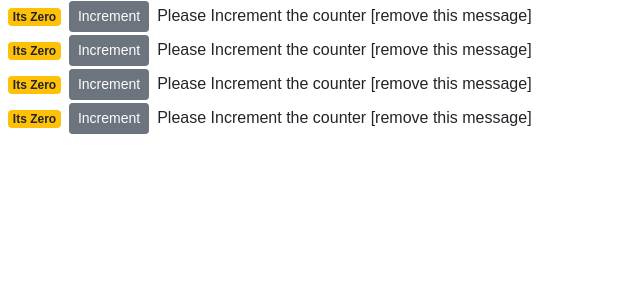
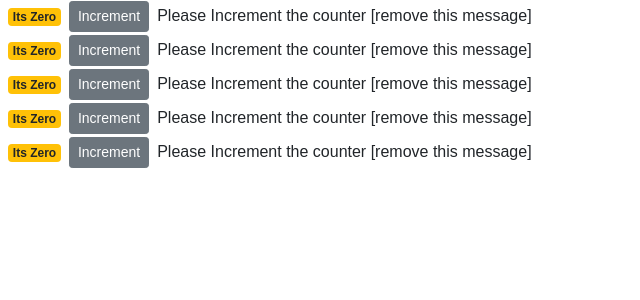
Before and after one commit to khalidmunir/react-cart-template, a React (Create React App) app: page / in a window 1280 px wide. Shown: the top 300 px of the page, without its empty margins (0-640 px from the left). Built offline with nearby package versions, Linux system fonts and the light colour scheme.

Commit message:
fixed render to show new structure

```diff
--- a/src/components/counters.jsx
+++ b/src/components/counters.jsx
@@ -17,10 +17,7 @@ class Counters extends Component {
     render() {
         return (
         <div>
-            <Counter />
-            <Counter />
-            <Counter />
-            <Counter />
+            { this.state.counters.map( counter => <Counter key={counter.id} />)}
         </div>
         )
     }
```
